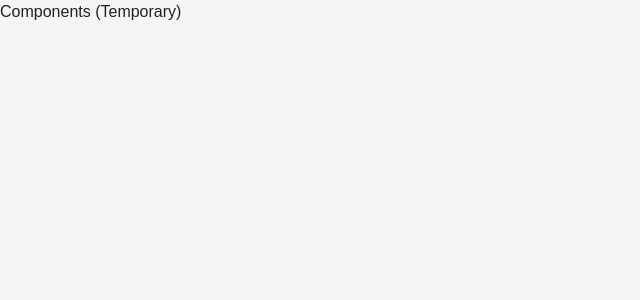
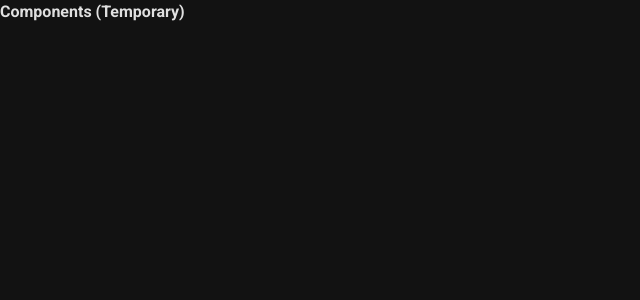
Before and after one commit to Aaron-McIntyre/Aaron-McIntyre-Portfolio-Website, a Next.js app in the folder my-portfolio/: page / in a window 1280 px wide. Shown: the top 300 px of the page, without its empty margins (0-640 px from the left). Built offline with nearby package versions, Linux system fonts and the light colour scheme.

Commit message:
chore: General Directory Structure Additions + Navbar Styling

```diff
--- a/my-portfolio/src/app/components/Navbar.tsx
+++ b/my-portfolio/src/app/components/Navbar.tsx
@@ -12,9 +12,10 @@ const Navbar = () => {
       </div>
 
       <div className="w-4/5 flex justify-end space-x-6">
-        <Link href="/">Home</Link>
-        <Link href="/">Portfolio</Link>
-        <Link href="/">Contact</Link>
+        <Link href="/" className="hover:text-[var(--text-muted)]">Home</Link>
+        <Link href="/" className="hover:text-[var(--text-muted)]">Portfolio</Link>
+        <Link href="/" className="hover:text-[var(--text-muted)]">About</Link>
+        <Link href="/" className="hover:text-[var(--text-muted)]">Contact</Link>
       </div>
     </nav>
   );
--- a/my-portfolio/src/app/globals.css
+++ b/my-portfolio/src/app/globals.css
@@ -1,11 +1,9 @@
 @import "tailwindcss";
 
 :root {
-  --background: #f5f5f5;
-  --foreground: #212121;
-  --accent: #4c8bf5;
-  --secondary: #e0e0e0;
-  --secondary-accent: #2d56a3;
+  --background: #121212;
+  --text: #e0e0e0;
+  --text-muted: #bdbdbd
 }
 
 @theme inline {
@@ -15,18 +13,14 @@
   --font-mono: var(--font-geist-mono);
 }
 
-@media (prefers-color-scheme: dark) {
-  :root {
-    --background: #121212;
-    --foreground: #e0e0e0;
-    --accent: #82a4ff;
-    --secondary: #424242;
-    --secondary-accent: #87a2c6;
-  }
+@font-face {
+  font-family: 'Roboto-Bold';
+  src: url('/fonts/Roboto-Bold.ttf') format('truetype');
 }
+
 
 body {
   background: var(--background);
-  color: var(--foreground);
-  font-family: Arial, Helvetica, sans-serif;
+  color: var(--text);
+  font-family: 'Roboto-Bold', sans-serif;
 }
```
Also changed, not shown: my-portfolio/public/fonts/Roboto-Bold.ttf (added), my-portfolio/src/app/about/page.tsx (added), my-portfolio/src/app/contact/page.tsx (added), my-portfolio/src/app/portfolio/page.tsx (added).
